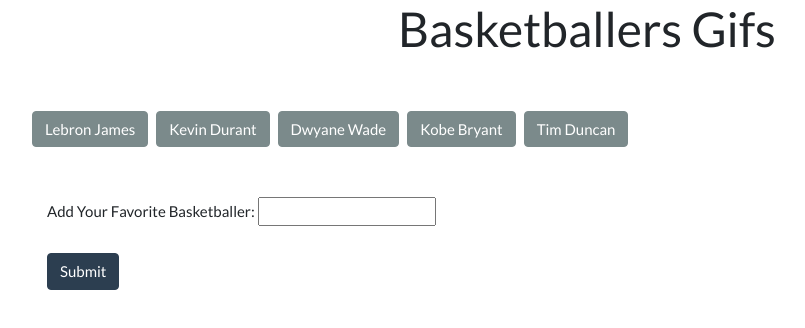
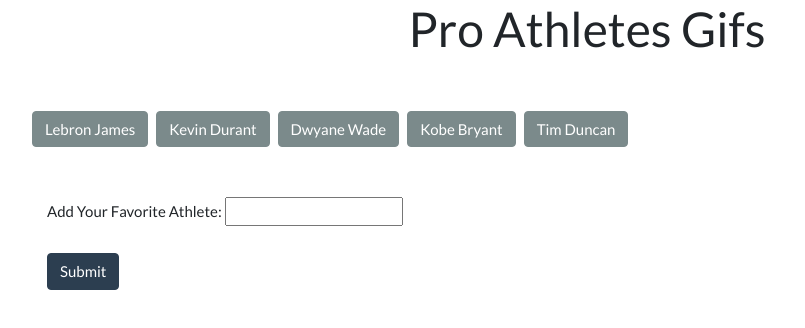
Before and after one commit to BlessingSanusi/GifTastic, a plain HTML site: page index.html in a window 1280 px wide. Shown: the whole page, without its empty margins (53-858 px from the left). Drawn offline with nearby package versions, Linux system fonts and the light colour scheme.

Commit message:
updating files

```diff
--- a/index.html
+++ b/index.html
@@ -10,13 +10,13 @@
 </head>
 <body>
     <div class="container">
-    <h1 class="text-center">Basketballers Gifs</h1>
+    <h1 class="text-center">Pro Athletes Gifs</h1>
     <br><br>
     <div id="basketballersBtn"></div>
     <br><br>
     <div class="container">
             <form id="basketballers-form">
-                    <label for="basketballers-input">Add Your Favorite Basketballer:</label>
+                    <label for="basketballers-input">Add Your Favorite Athlete:</label>
                     <input type="text" id="basketballersInput">
                     <br><br>
 
```
